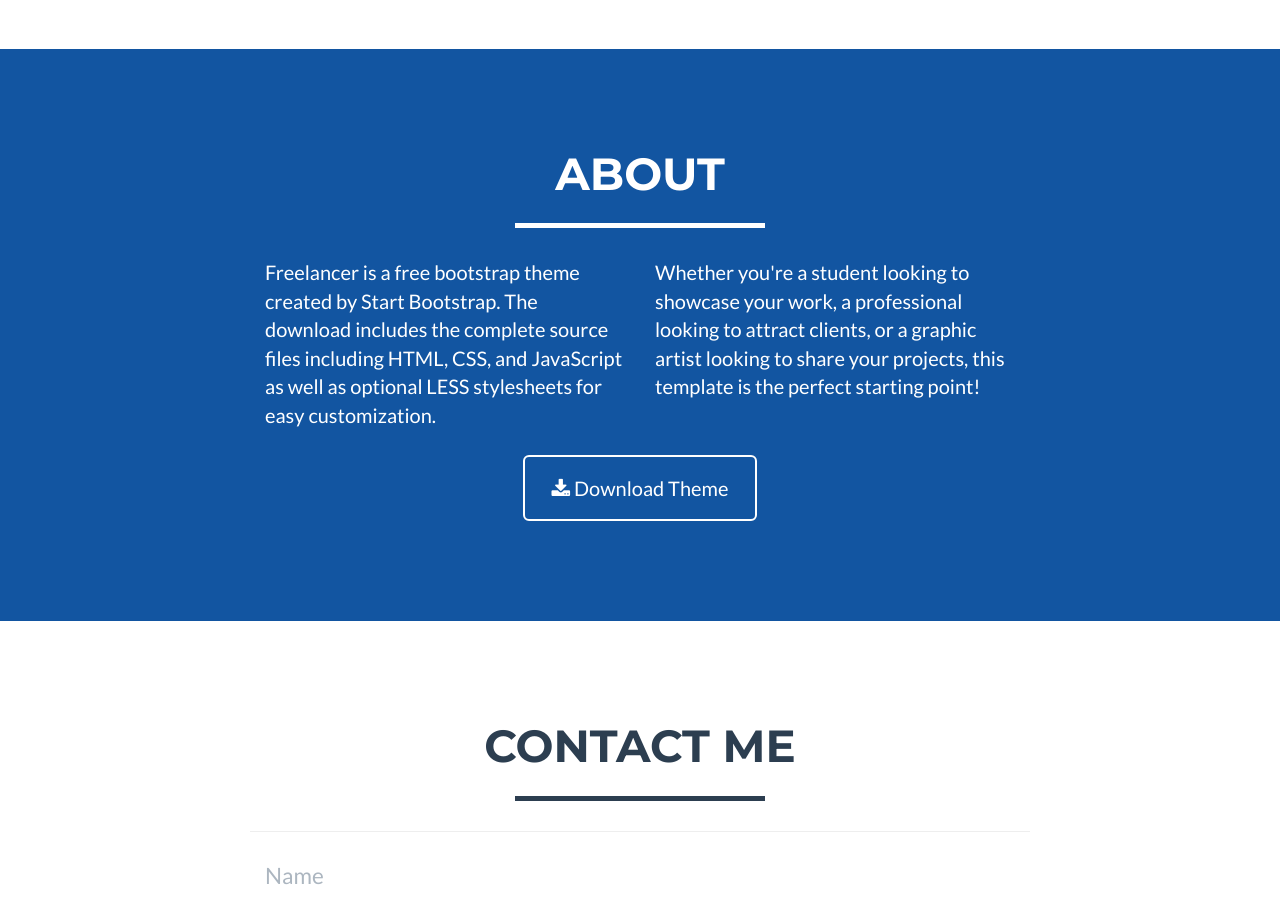
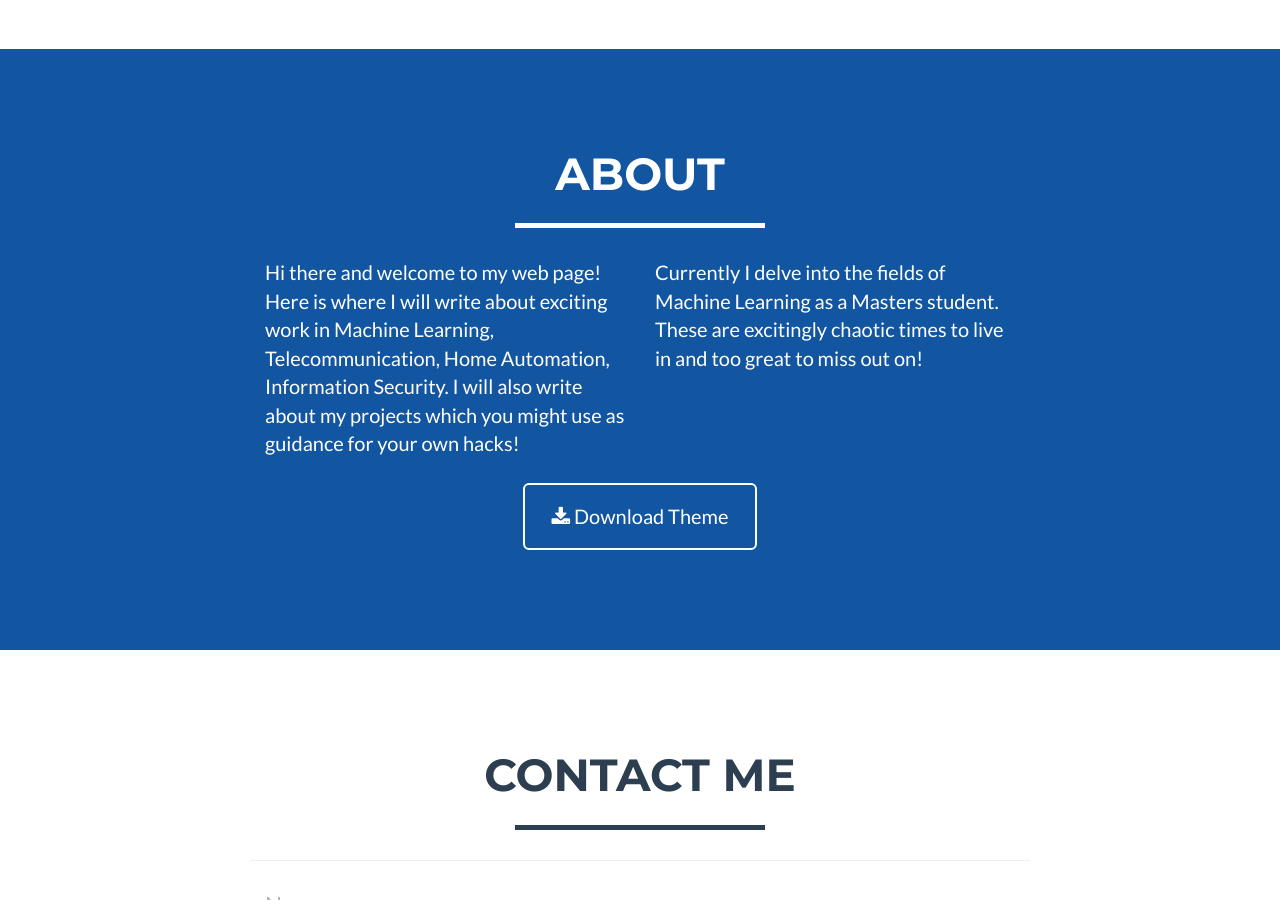
Before and after one commit to atwing/atwing.github.io, a Jekyll site: the page built from index.html, in a window 1280 px wide and 900 px high, scrolled down 981 px. Built offline with Jekyll 4.4.1, drawn with Linux system fonts in a browser that asks for light colours.

Commit message:
Update about.html

```diff
--- a/_includes/about.html
+++ b/_includes/about.html
@@ -9,10 +9,10 @@
             </div>
             <div class="row">
                 <div class="col-lg-4 col-lg-offset-2">
-                    <p>Freelancer is a free bootstrap theme created by Start Bootstrap. The download includes the complete source files including HTML, CSS, and JavaScript as well as optional LESS stylesheets for easy customization.</p>
+                    <p>Hi there and welcome to my web page! Here is where I will write about exciting work in Machine Learning, Telecommunication, Home Automation, Information Security. I will also write about my projects which you might use as guidance for your own hacks!</p>
                 </div>
                 <div class="col-lg-4">
-                    <p>Whether you're a student looking to showcase your work, a professional looking to attract clients, or a graphic artist looking to share your projects, this template is the perfect starting point! </p>
+                    <p>Currently I delve into the fields of Machine Learning as a Masters student. These are excitingly chaotic times to live in and too great to miss out on!</p>
                 </div>
                 <div class="col-lg-8 col-lg-offset-2 text-center">
                     <a href="#" class="btn btn-lg btn-outline">
```
